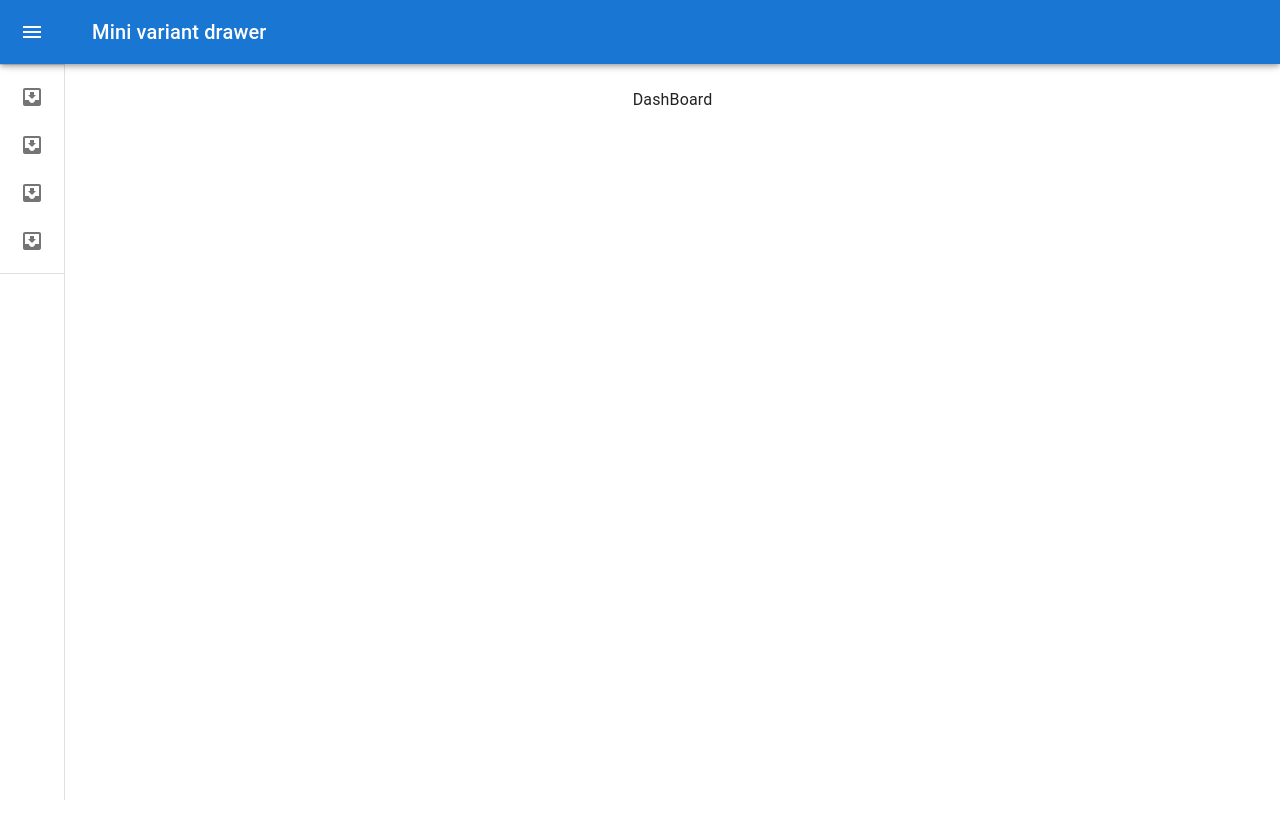
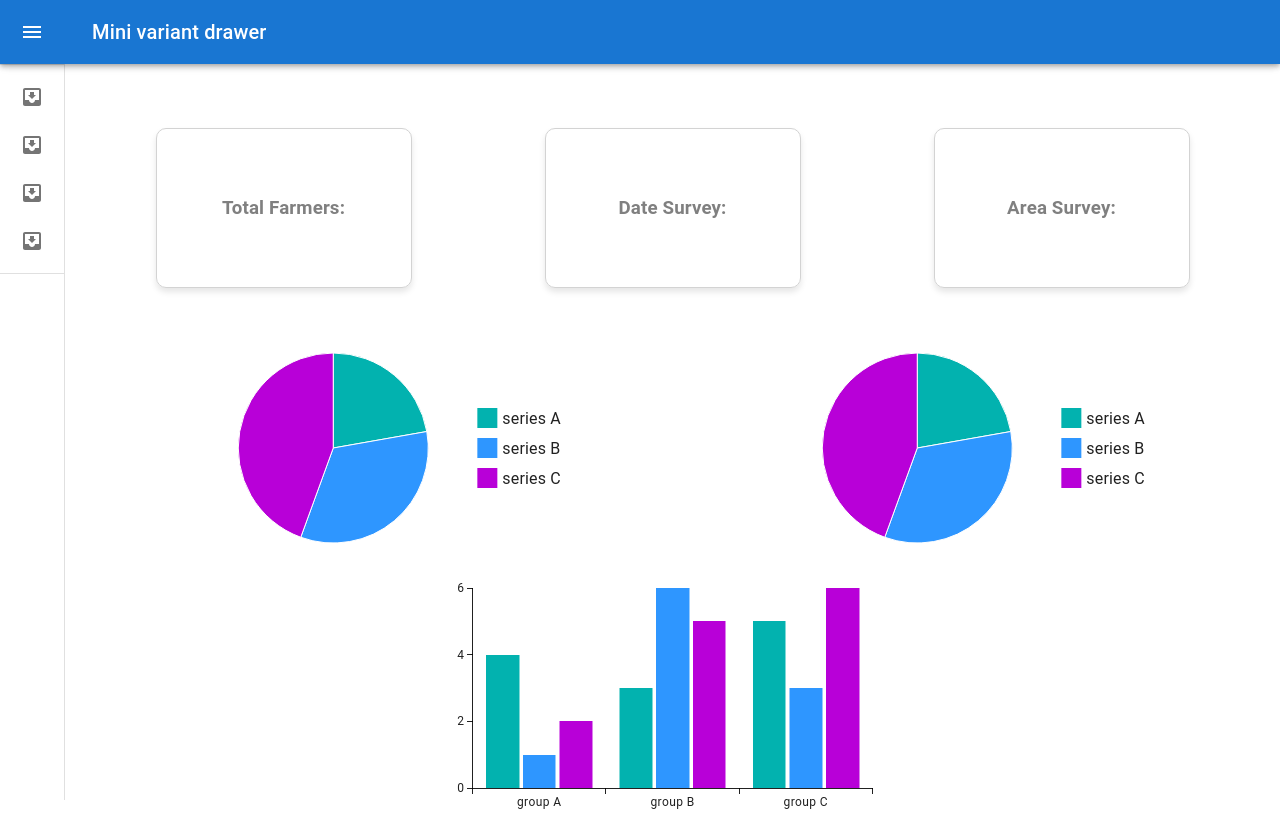
Before and after one commit to bharatrohan2016/svm-dashboard-frontend, a React (Create React App) app: page /dashboard in a window 1280 px wide. Before the commit the page ends 800 px from the top, so only its background shows below. Built offline with nearby package versions, Linux system fonts and the light colour scheme.

Commit message:
dashboard charts

```diff
--- a/package.json
+++ b/package.json
@@ -7,6 +7,7 @@
     "@emotion/styled": "^11.11.0",
     "@mui/icons-material": "^5.14.12",
     "@mui/material": "^5.14.12",
+    "@mui/x-charts": "^6.0.0-alpha.14",
     "@testing-library/jest-dom": "^5.17.0",
     "@testing-library/react": "^13.4.0",
     "@testing-library/user-event": "^13.5.0",
--- a/src/Components/User/DashBoard.jsx
+++ b/src/Components/User/DashBoard.jsx
@@ -1,8 +1,81 @@
+import { Box, Typography } from '@mui/material'
 import React from 'react'
+import { PieChart } from '@mui/x-charts/PieChart';
+import { BarChart } from '@mui/x-charts/BarChart';
+import styled from '@emotion/styled';
+
+const HeaderComponent = styled(Box)`
+  display: flex;
+  justify-content: space-around;
+  align-items: center;
+  height: 30vh;
+`
+
+const RectangleBox = styled(Box)`
+  display: flex;
+  height: 20vh;
+  width: 20vw;
+  border: 1px solid #d3d3d3;
+  border-radius: 10px;
+  box-shadow: 0px 4px 6px rgba(0, 0, 0, 0.1);
+  display: flex;
+  align-items: space-around;
+  flex-direction: column;
+  justify-content: center;
+  color: #808080
+`
 
 const DashBoard = () => {
   return (
-    <div>DashBoard</div>
+    <>
+      <HeaderComponent>
+        <RectangleBox>
+          <h3>Total Farmers: </h3>
+        </RectangleBox>
+        <RectangleBox>
+          <h3>Date Survey: </h3>
+        </RectangleBox>
+        <RectangleBox>
+          <h3>Area Survey: </h3>
+        </RectangleBox>
+      </HeaderComponent>
+      <HeaderComponent>
+      <PieChart
+        series={[
+          {
+            data: [
+              { id: 0, value: 10, label: 'series A' },
+              { id: 1, value: 15, label: 'series B' },
+              { id: 2, value: 20, label: 'series C' },
+            ],
+          },
+        ]}
+        width={400}
+        height={200}
+      />
+      <PieChart
+        series={[
+          {
+            data: [
+              { id: 0, value: 10, label: 'series A' },
+              { id: 1, value: 15, label: 'series B' },
+              { id: 2, value: 20, label: 'series C' },
+            ],
+          },
+        ]}
+        width={400}
+        height={200}
+      />
+      </HeaderComponent>
+      <HeaderComponent>
+        <BarChart
+          xAxis={[{ scaleType: 'band', data: ['group A', 'group B', 'group C'] }]}
+          series={[{ data: [4, 3, 5] }, { data: [1, 6, 3] }, { data: [2, 5, 6] }]}
+          width={500}
+          height={300}
+        />
+      </HeaderComponent>
+    </>
   )
 }
 
```
Also changed, not shown: 1 other file (tests, documents, lock files or other folders).
